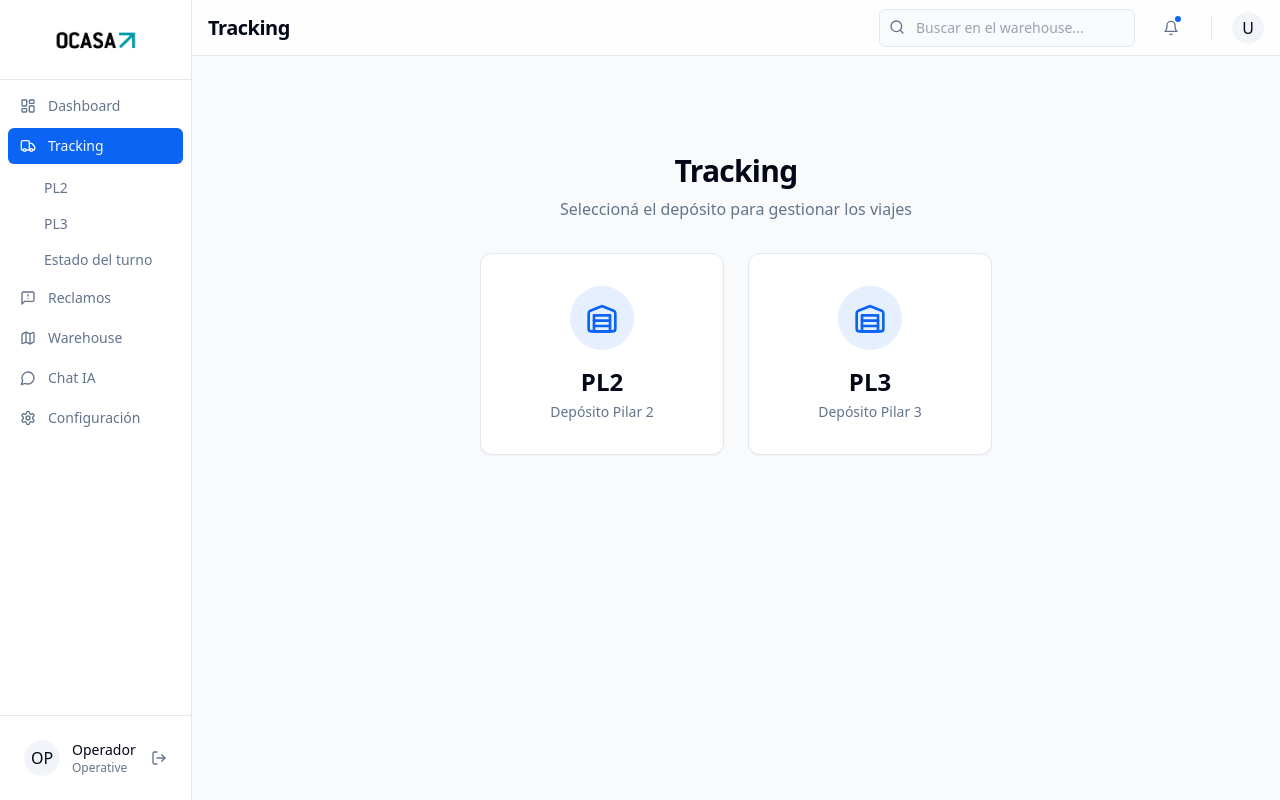
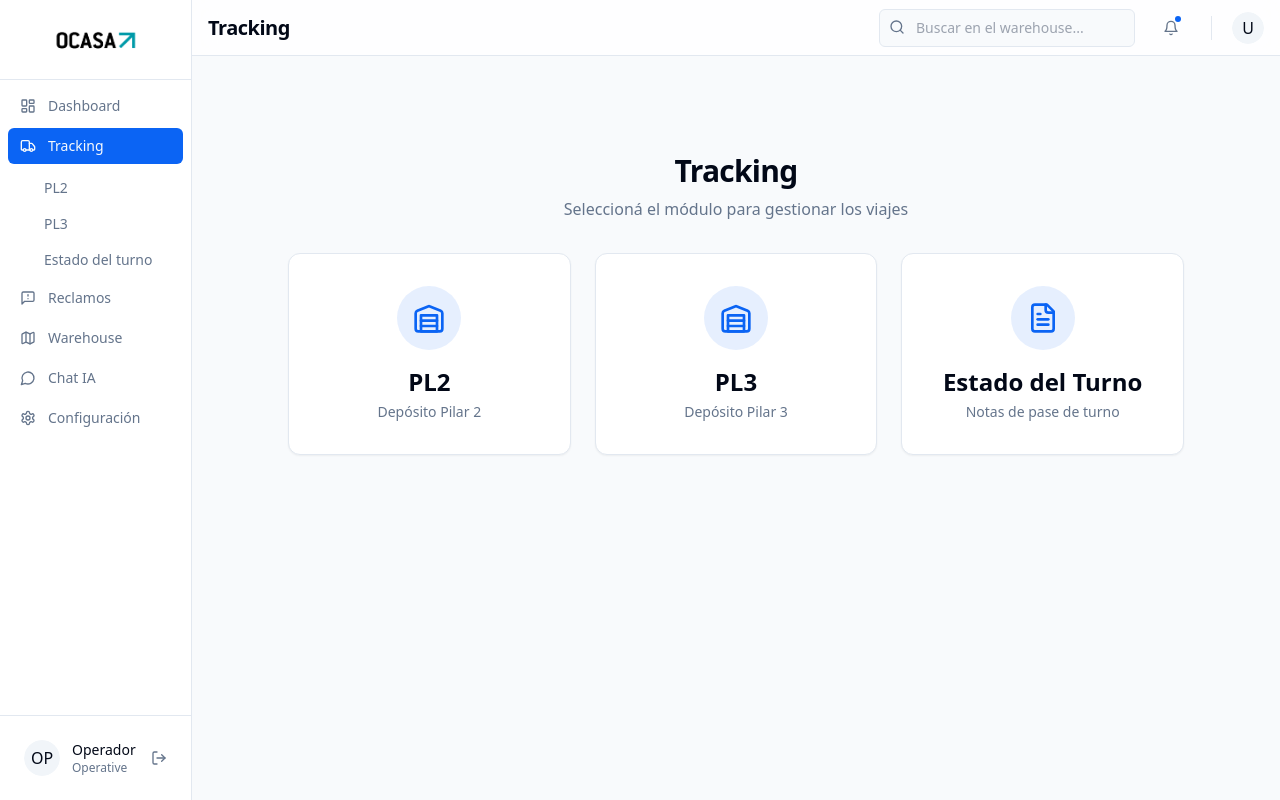
Before and after one commit to EliasLong/Sistema-de-Gestion-Pilar, a Next.js app: page /tracking in a window 1280 px wide. Built offline with nearby package versions, Linux system fonts and the light colour scheme.

Commit message:
fix: usar Service Role Key en API de usuarios

```diff
--- a/src/components/tracking/WarehouseSelector.tsx
+++ b/src/components/tracking/WarehouseSelector.tsx
@@ -1,19 +1,27 @@
 'use client'
 
 import { useRouter } from 'next/navigation'
-import { Warehouse } from 'lucide-react'
+import { Warehouse, FileText } from 'lucide-react'
 
-const WAREHOUSES = [
+const OPTIONS = [
     {
         id: 'PL2',
         name: 'PL2',
         description: 'Depósito Pilar 2',
+        icon: Warehouse
     },
     {
         id: 'PL3',
         name: 'PL3',
         description: 'Depósito Pilar 3',
+        icon: Warehouse
     },
+    {
+        id: 'estado-del-turno',
+        name: 'Estado del Turno',
+        description: 'Notas de pase de turno',
+        icon: FileText
+    }
 ] as const
 
 export function WarehouseSelector() {
@@ -24,26 +32,26 @@ export function WarehouseSelector() {
             <div className="text-center space-y-2">
                 <h1 className="text-3xl font-bold tracking-tight">Tracking</h1>
                 <p className="text-muted-foreground">
-                    Seleccioná el depósito para gestionar los viajes
+                    Seleccioná el módulo para gestionar los viajes
                 </p>
             </div>
 
-            <div className="grid grid-cols-1 md:grid-cols-2 gap-6 w-full max-w-lg">
-                {WAREHOUSES.map((wh) => (
+            <div className="grid grid-cols-1 md:grid-cols-3 gap-6 w-full max-w-4xl">
+                {OPTIONS.map((opt) => (
                     <button
-                        key={wh.id}
-                        onClick={() => router.push(`/tracking/${wh.id.toLowerCase()}`)}
+                        key={opt.id}
+                        onClick={() => router.push(`/tracking/${opt.id.toLowerCase()}`)}
                         className="group relative flex flex-col items-center gap-4 rounded-xl border bg-card p-8
                        text-card-foreground shadow-sm transition-all duration-200
                        hover:border-primary/50 hover:shadow-lg hover:shadow-primary/5 hover:scale-[1.02]
                        focus-visible:outline-none focus-visible:ring-2 focus-visible:ring-ring"
                     >
                         <div className="rounded-full bg-primary/10 p-4 transition-colors group-hover:bg-primary/20">
-                            <Warehouse className="h-8 w-8 text-primary" />
+                            <opt.icon className="h-8 w-8 text-primary" />
                         </div>
                         <div className="text-center">
-                            <h2 className="text-2xl font-bold">{wh.name}</h2>
-                            <p className="text-sm text-muted-foreground mt-1">{wh.description}</p>
+                            <h2 className="text-2xl font-bold">{opt.name}</h2>
+                            <p className="text-sm text-muted-foreground mt-1">{opt.description}</p>
                         </div>
                     </button>
                 ))}
```
